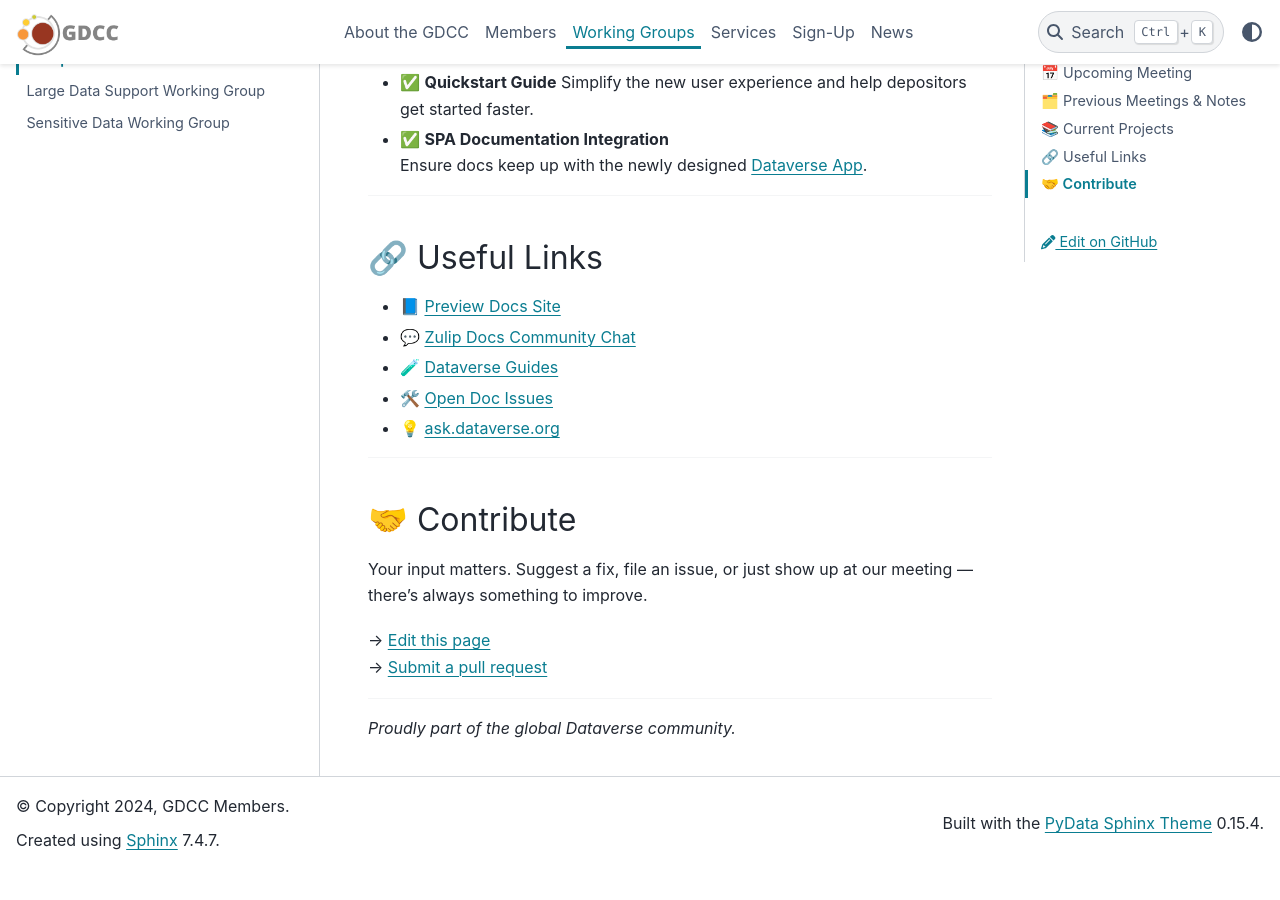
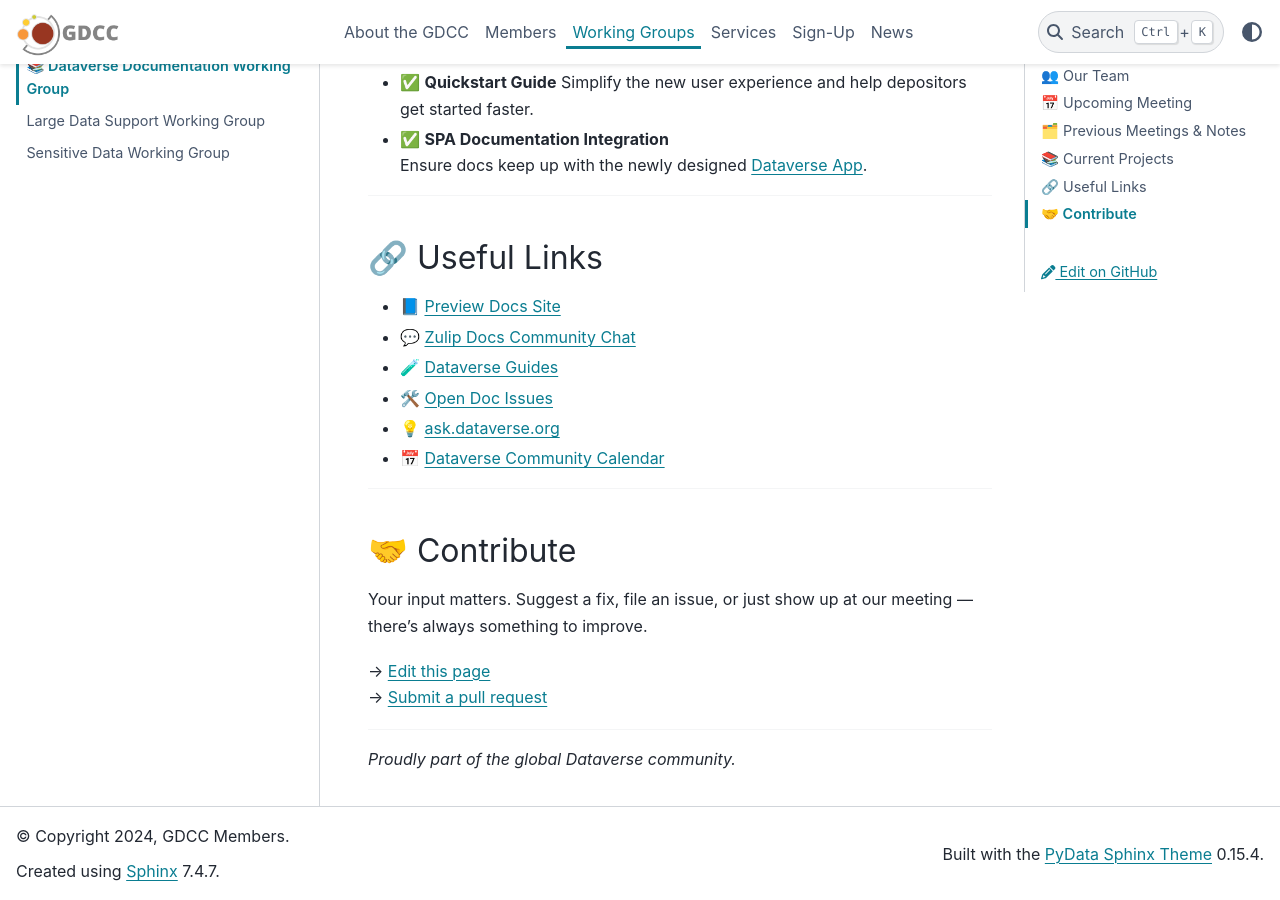
Before and after one commit to gdcc/www.gdcc.io, a Sphinx documentation site: the page built from source/working-groups/documentation.md, in a window 1280 px wide and 900 px high, scrolled down 2004 px. Built offline with Sphinx 7.4.7 and the PyData theme 0.15.4, drawn with Linux system fonts in a browser that asks for light colours; before the commit the page ends 2874 px from its top, so only the background shows below that.

Commit message:
add link to community calendar

```diff
--- a/source/working-groups/documentation.md
+++ b/source/working-groups/documentation.md
@@ -73,6 +73,7 @@
 - 🧪 [Dataverse Guides](https://guides.dataverse.org/en/latest/)
 - 🛠️ [Open Doc Issues](https://github.com/IQSS/dataverse/labels/Feature%3A%20User%20Guide)
 - 💡 [ask.dataverse.org](https://ask.dataverse.org)
+- 📅 [Dataverse Community Calendar](https://calendar.google.com/calendar/embed?src=c_udn4tonm401kgjjre4jl4ja0cs%40group.calendar.google.com&ctz=America%2FNew_York)
 
 ---
 
```
